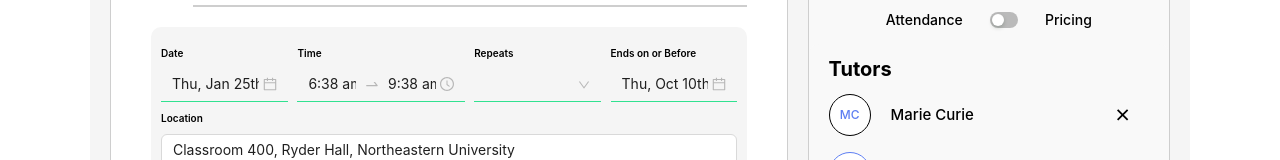
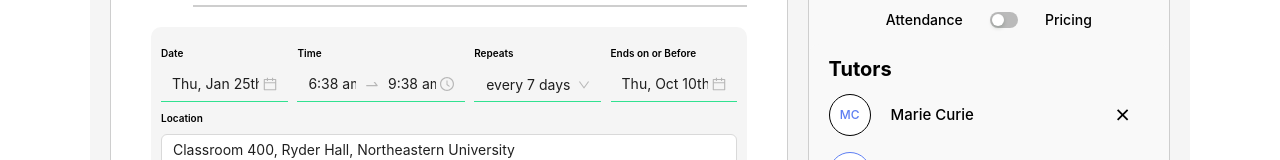
Before and after one commit to dennis-bg/tadpoleInterviewTest, a React (Create React App) app: page / in a window 1280 px wide. Both pictures are taken after a click on the button "Edit". Shown: the part 186-346 px from the top of the page. Built offline with nearby package versions, Linux system fonts and the light colour scheme.

Commit message:
edit repetition

```diff
--- a/src/components/MeetingInfo/EditDetails/index.tsx
+++ b/src/components/MeetingInfo/EditDetails/index.tsx
@@ -40,7 +40,18 @@ export const EditDetails = () => {
                 </div>
                 <div className={styles.group}>
                     <p>Repeats</p>
-                    <Select variant="borderless" onChange={(e) => console.log(e)}/>
+                    <Select
+                        variant="borderless"
+                        onChange={handlers.handleStagedRepitionChange}
+                        defaultValue={'every 7 days'}
+                        value={data.stagedRepetition}
+                        options={[
+                            { value: 'every 7 days', label: 'every 7 days' },
+                            { value: 'Mon, Wed, Fri', label: 'Mon, Wed, Fri' },
+                            { value: 'Tue, Thu', label: 'Tue, Thu' },
+                            { value: 'Sat, Sun', label: 'Sat, Sun' },
+                          ]}
+                    />
                 </div>
                 <div className={styles.group}>
                     <p>Ends on or Before</p>
--- a/src/components/MeetingInfo/index.tsx
+++ b/src/components/MeetingInfo/index.tsx
@@ -26,7 +26,8 @@ interface MeetingInfoProps {
     duration: string,
     students: number,
     tutors: number,
-    sequence: Sequence
+    sequence: Sequence,
+    repetition: string
 }
 
 export const MeetingInfoCard:React.FC<MeetingInfoProps> = ({
@@ -40,7 +41,8 @@ export const MeetingInfoCard:React.FC<MeetingInfoProps> = ({
     duration,
     students,
     tutors,
-    sequence
+    sequence,
+    repetition
 }) => {
 
     const { editMode } = useContext(EditModeContext);
@@ -78,7 +80,7 @@ export const MeetingInfoCard:React.FC<MeetingInfoProps> = ({
                             <div className={styles.content}>
                                 <div className={styles.vertical}>
                                     <h4 className={styles.date}>{`${dayjs(data.stagedDate).format('MMMM Do')}, ${dayjs(data.stagedStartTime).format('h:mm a')} to ${dayjs(data.stagedEndTime).format('h:mm a')}`}</h4>
-                                    <p className={styles.basicInfo}>{`repeats ${'every 7 days'} until ${dayjs(data.stagedEndDate).format('MM/DD')}`}</p>
+                                    <p className={styles.basicInfo}>{`repeats ${repetition} until ${dayjs(data.stagedEndDate).format('MM/DD')}`}</p>
                                 </div>
                                 <div className={styles.vertical}>
                                     <h4 style={{fontSize: "12px", marginTop: '15px', marginBottom: "10px"}}>This sequence is on :</h4>
--- a/src/components/MeetingModal/index.tsx
+++ b/src/components/MeetingModal/index.tsx
@@ -31,7 +31,8 @@ export const MeetingModal: React.FC<MeetingModalProps> = ({ open, meetingDetails
     const [stagedEndTime, setStagedEndTime] = useState<Dayjs>(dayjs(meetingDetails.info.endTime));
     const [stagedEndDate, setStagedEndDate] = useState<string>(meetingDetails.info.endDate);
     const [stagedLocation, setStagedLocation] = useState<string>(meetingDetails.info.location);
-    const [stagedSequence, setStagedSequence] = useState<Sequence>(meetingDetails.info.sequence)
+    const [stagedSequence, setStagedSequence] = useState<Sequence>(meetingDetails.info.sequence);
+    const [stagedRepetition, setStagedRepitition] = useState<string>(meetingDetails.info.repitition);
 
     const addStudent = (student: string) => {
         const newStudent = {
@@ -86,7 +87,7 @@ export const MeetingModal: React.FC<MeetingModalProps> = ({ open, meetingDetails
             startTime: stagedStartTime,
             endTime: stagedEndTime,
             endDate: stagedEndDate,
-            repitition: 'every 7 days',
+            repitition: stagedRepetition,
             location: stagedLocation,
             sequence: stagedSequence
         })
@@ -102,7 +103,9 @@ export const MeetingModal: React.FC<MeetingModalProps> = ({ open, meetingDetails
         setStagedStartTime(info.startTime);
         setStagedEndTime(info.endTime);
         setStagedEndDate(info.endDate);
-        setStagedLocation(info.location)
+        setStagedLocation(info.location);
+        setStagedSequence(info.sequence);
+        setStagedRepitition(info.repitition);
         setStagedStudents(students);
         setStagedTutors(tutors);
         toggleEditMode();
@@ -136,6 +139,10 @@ export const MeetingModal: React.FC<MeetingModalProps> = ({ open, meetingDetails
         setStagedLocation(location);
     };
 
+    const handleStagedRepitionChange = (repition: string) => {
+        setStagedRepitition(repition)
+    }
+
 
     const stagedCtxValue = {
         data: {
@@ -143,14 +150,16 @@ export const MeetingModal: React.FC<MeetingModalProps> = ({ open, meetingDetails
             stagedStartTime,
             stagedEndTime,
             stagedEndDate,
-            stagedLocation
+            stagedLocation,
+            stagedRepetition
         },
         handlers: {
             handleStagedDateChange,
             handleStagedStartTimeChange,
             handleStagedEndTimeChange,
             handleStagedEndDateChange,
-            handleStagedLocationChange
+            handleStagedLocationChange,
+            handleStagedRepitionChange
         }
     }
 
@@ -181,6 +190,7 @@ export const MeetingModal: React.FC<MeetingModalProps> = ({ open, meetingDetails
                             students={students.length}
                             tutors={tutors.length}
                             sequence={stagedSequence}
+                            repetition={stagedRepetition}
                         />
                     </StagedEditsContext.Provider>
                     <MeetingParticipants
--- a/src/store/staged-edits-context.tsx
+++ b/src/store/staged-edits-context.tsx
@@ -8,6 +8,7 @@ export const StagedEditsContext = createContext({
         stagedEndTime: dayjs(),
         stagedEndDate: '',
         stagedLocation: '',
+        stagedRepetition: '',
     },
     handlers: {
         handleStagedDateChange: (date: string) => {},
@@ -15,5 +16,6 @@ export const StagedEditsContext = createContext({
         handleStagedEndTimeChange: (endTime: Dayjs) => {},
         handleStagedEndDateChange: (endDate: string) => {},
         handleStagedLocationChange: (location: string) => {},
+        handleStagedRepitionChange: (repition: string) => {}
     }
 })
```
